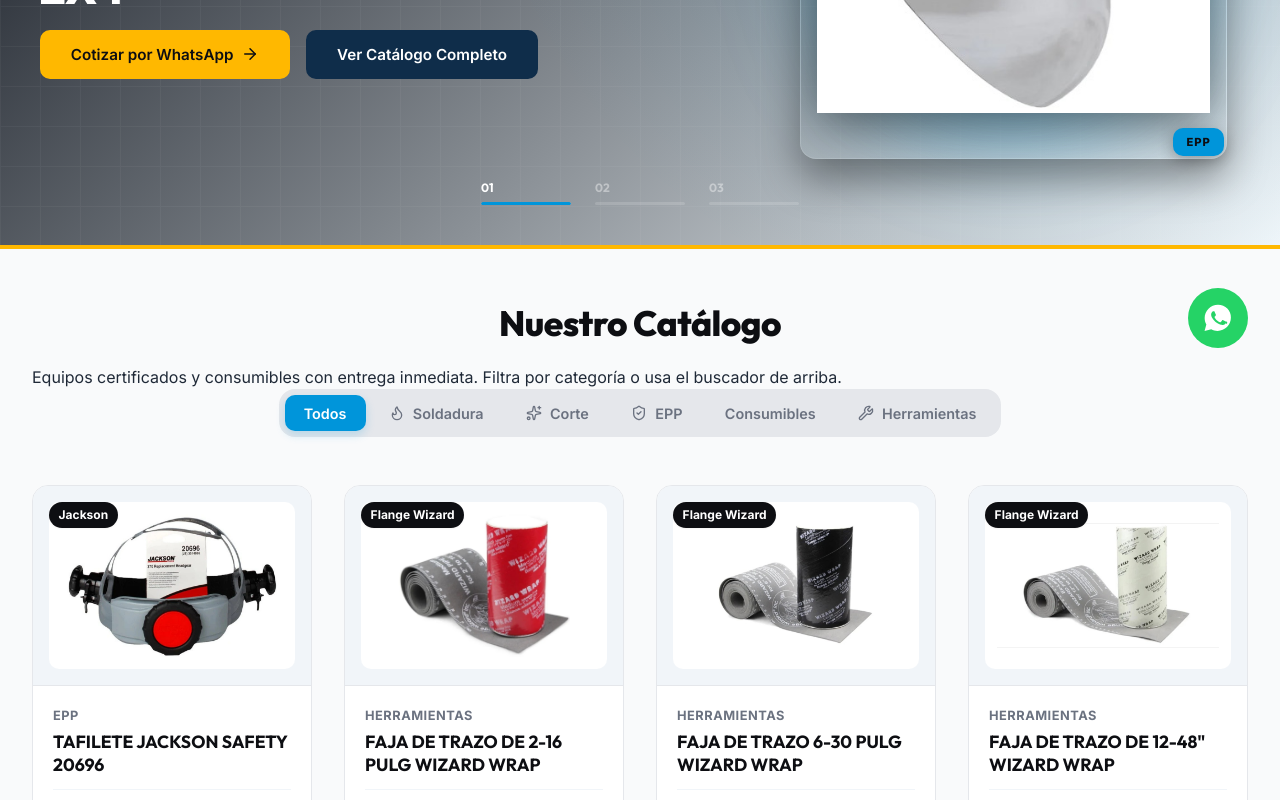
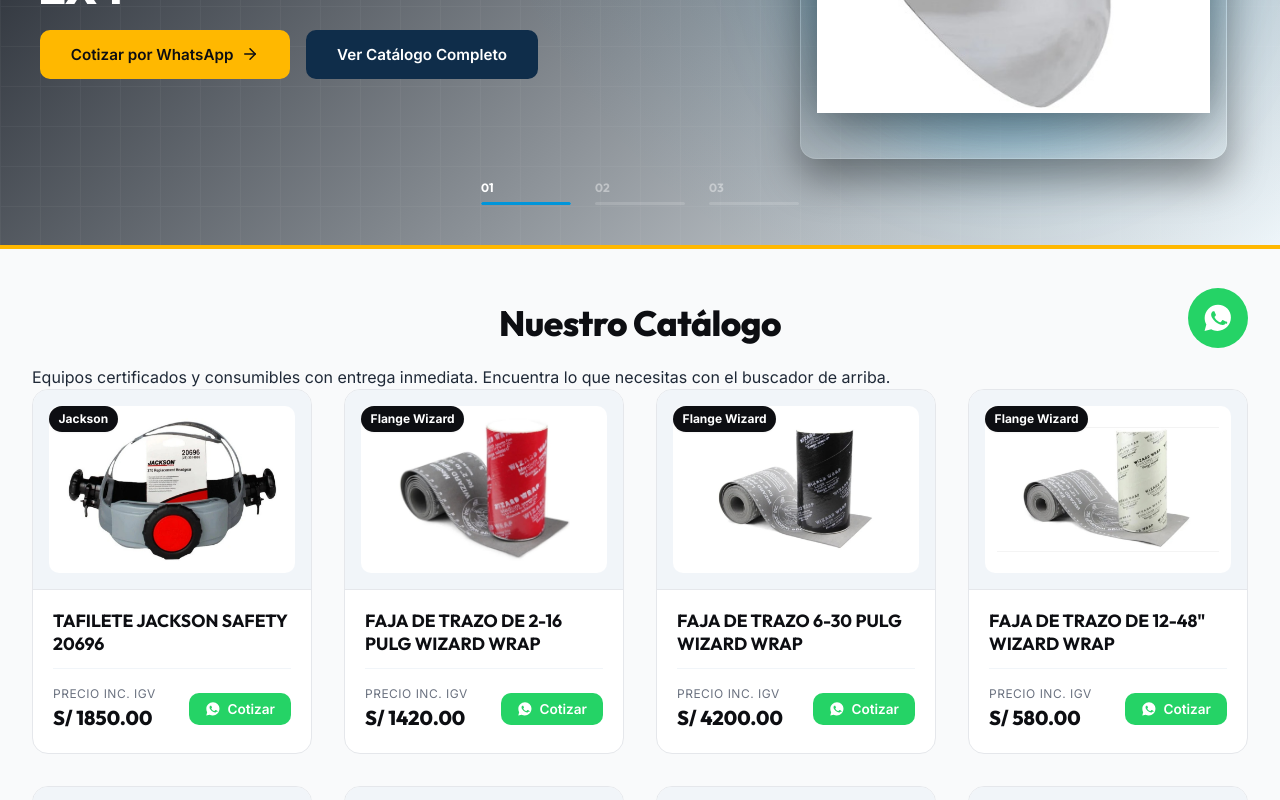
Before and after one commit to michellrq25/still-weld-app, a Next.js app: page / in a window 1280 px wide. Shown: the part 420-1220 px from the top of the page. Built offline with nearby package versions, Linux system fonts and the light colour scheme.

Commit message:
feat: implement CMS integration with Decap CMS, dynamic catalog architecture, and hero section styling

```diff
--- a/add-product.js
+++ b/add-product.js
@@ -34,9 +34,6 @@
     }
 
     const brand = await askQuestion("Marca (ej. ESAB, Indura, Victor): ");
-
-    console.log("\nCategorías válidas: Soldadura, Corte, EPP, Consumibles, Herramientas");
-    const category = await askQuestion("Categoría: ");
 
     const priceInput = await askQuestion("Precio Inc. IGV (ej. 650 o 75.5): ");
     const price = parseFloat(priceInput) || 0;
@@ -80,7 +77,6 @@
     const newProduct = {
       id: nextId,
       name,
-      category: category || "Soldadura",
       brand: brand || "Generico",
       price,
       icon: icon || "Flame"
--- a/public/admin/config.yml
+++ b/public/admin/config.yml
@@ -28,7 +28,6 @@
             fields:
               - { label: "ID", name: "id", widget: "number", value_type: "int" }
               - { label: "Nombre", name: "name", widget: "string" }
-              - { label: "Categoría", name: "category", widget: "select", options: ["Soldadura", "Corte", "EPP", "Consumibles", "Herramientas"] }
               - { label: "Marca", name: "brand", widget: "string" }
               - { label: "Precio Inc. IGV", name: "price", widget: "number", value_type: "float" }
               - { label: "Icono Lucide", name: "icon", widget: "select", options: ["Flame", "Sparkles", "ShieldCheck", "Wrench"] }
--- a/public/products.json
+++ b/public/products.json
@@ -7,8 +7,7 @@
       "stock": 0,
       "icon": "Flame",
       "id": 1,
-      "image": "/images/products/tafilete-jackson-safety-20696.jpeg",
-      "category": "EPP"
+      "image": "/images/products/tafilete-jackson-safety-20696.jpeg"
     },
     {
       "brand": "Flange Wizard",
@@ -17,8 +16,7 @@
       "stock": 5,
       "icon": "Flame",
       "id": 2,
-      "image": "/images/products/faja-de-trazo-de-2-16-pulg-wizard-wrap.jpeg",
-      "category": "Herramientas"
+      "image": "/images/products/faja-de-trazo-de-2-16-pulg-wizard-wrap.jpeg"
     },
     {
       "brand": "Flange Wizard",
@@ -27,8 +25,7 @@
       "stock": 3,
       "icon": "Sparkles",
       "id": 3,
-      "image": "/images/products/faja-de-trazo-6-30-pulg-wizard-wrap.jpeg",
-      "category": "Herramientas"
+      "image": "/images/products/faja-de-trazo-6-30-pulg-wizard-wrap.jpeg"
     },
     {
       "brand": "Flange Wizard",
@@ -37,8 +34,7 @@
       "stock": 12,
       "icon": "ShieldCheck",
       "id": 4,
-      "image": "/images/products/faja-de-trazo-de-12-48-wizard-wrap.jpeg",
-      "category": "Herramientas"
+      "image": "/images/products/faja-de-trazo-de-12-48-wizard-wrap.jpeg"
     },
     {
       "brand": "Tillman",
@@ -47,8 +43,7 @@
       "stock": 25,
       "icon": "ShieldCheck",
       "id": 5,
-      "image": "/images/products/guantes-de-soldar-mig-tig-tilman-1945l.jpeg",
-      "category": "EPP"
+      "image": "/images/products/guantes-de-soldar-mig-tig-tilman-1945l.jpeg"
     },
     {
       "brand": "Trust",
@@ -57,8 +52,7 @@
       "stock": 40,
       "icon": "Flame",
       "id": 6,
-      "image": "/images/products/guantes-de-soldar-mig-smaw-trust-1015l.jpeg",
-      "category": "EPP"
+      "image": "/images/products/guantes-de-soldar-mig-smaw-trust-1015l.jpeg"
     },
     {
       "brand": "TEFUAWE",
@@ -67,8 +61,7 @@
       "stock": 4,
       "icon": "Sparkles",
       "id": 7,
-      "image": "/images/products/mascara-de-soldar-pipeliner-tefuawe-black-flp-2x4.jpeg",
-      "category": "EPP"
+      "image": "/images/products/mascara-de-soldar-pipeliner-tefuawe-black-flp-2x4.jpeg"
     },
     {
       "brand": "TEFUAWE",
@@ -77,8 +70,7 @@
       "stock": 15,
       "icon": "Wrench",
       "id": 8,
-      "image": "/images/products/mascara-de-soldar-pipeliner-tefuawe-green-flp-2x4.jpeg",
-      "category": "EPP"
+      "image": "/images/products/mascara-de-soldar-pipeliner-tefuawe-green-flp-2x4.jpeg"
     },
     {
       "brand": "TEFUAWE",
@@ -87,8 +79,7 @@
       "stock": 2,
       "icon": "Flame",
       "id": 9,
-      "image": "/images/products/mascara-de-soldar-pipeliner-tefuawe-silver-flp-2x4.jpeg",
-      "category": "EPP"
+      "image": "/images/products/mascara-de-soldar-pipeliner-tefuawe-silver-flp-2x4.jpeg"
     },
     {
       "brand": "Sellstrom",
@@ -97,8 +88,7 @@
       "stock": 4,
       "icon": "Flame",
       "id": 10,
-      "image": "/images/products/visor-abatible-sellstrom-s27300.jpeg",
-      "category": "EPP"
+      "image": "/images/products/visor-abatible-sellstrom-s27300.jpeg"
     },
     {
       "brand": "USA PRO TOOLS",
@@ -107,8 +97,7 @@
       "stock": 30,
       "icon": "ShieldCheck",
       "id": 11,
-      "image": "/images/products/rodillera-ultraflex-antideslizante-gris-usa-pro-tools.jpeg",
-      "category": "EPP"
+      "image": "/images/products/rodillera-ultraflex-antideslizante-gris-usa-pro-tools.jpeg"
     },
     {
       "brand": "PROFAX",
@@ -117,8 +106,7 @@
       "stock": 50,
       "icon": "ShieldCheck",
       "id": 12,
-      "image": "/images/products/antorcha-mig-fcaw-profax-m400-116-15.jpeg",
-      "category": "Soldadura"
+      "image": "/images/products/antorcha-mig-fcaw-profax-m400-116-15.jpeg"
     },
     {
       "brand": "STILL WELD",
@@ -127,8 +115,7 @@
       "stock": 20,
       "icon": "Flame",
       "id": 13,
-      "image": "/images/products/fotosencible-bluefilter-mtl-2418-shade-11.jpeg",
-      "category": "EPP"
+      "image": "/images/products/fotosencible-bluefilter-mtl-2418-shade-11.jpeg"
     }
   ]
 }
--- a/src/App.css
+++ b/src/App.css
@@ -459,20 +459,7 @@
   transform: scale(1.06) rotate(-2deg);
 }
 
-.floating-category-badge {
-  position: absolute;
-  bottom: 1rem;
-  right: 1rem;
-  z-index: 3;
-  color: var(--secondary);
-  font-size: 0.7rem;
-  font-weight: 800;
-  text-transform: uppercase;
-  letter-spacing: 1px;
-  padding: 0.35rem 0.85rem;
-  border-radius: var(--radius-md);
-  box-shadow: 0 4px 15px rgba(0,0,0,0.3);
-}
+
 
 /* Flechas del carrusel */
 .carousel-arrow {
@@ -643,48 +630,7 @@
   font-size: 1rem;
 }
 
-/* --- CATEGORIES & TABS --- */
-.category-tabs-container {
-  display: flex;
-  justify-content: center;
-  margin-bottom: 2.5rem;
-  overflow-x: auto;
-  padding-bottom: 0.5rem;
-}
-
-.category-tabs {
-  display: flex;
-  background-color: var(--border-color);
-  padding: 0.35rem;
-  border-radius: var(--radius-lg);
-  gap: 0.25rem;
-}
-
-.tab-btn {
-  background: none;
-  border: none;
-  padding: 0.6rem 1.2rem;
-  border-radius: var(--radius-md);
-  font-size: 0.9rem;
-  font-weight: 600;
-  color: var(--text-muted);
-  cursor: pointer;
-  transition: var(--transition);
-  white-space: nowrap;
-  display: flex;
-  align-items: center;
-  gap: 0.5rem;
-}
-
-.tab-btn:hover {
-  color: var(--secondary);
-}
-
-.tab-btn.active {
-  background-color: var(--brand-blue);
-  color: var(--text-white);
-  box-shadow: 0 4px 10px rgba(0, 149, 218, 0.2);
-}
+
 
 /* --- PRODUCT CATALOG GRID --- */
 .products-grid {
@@ -779,14 +725,7 @@
   flex-grow: 1;
 }
 
-.product-category {
-  font-size: 0.8rem;
-  color: var(--text-muted);
-  text-transform: uppercase;
-  font-weight: 700;
-  margin-bottom: 0.4rem;
-  letter-spacing: 0.5px;
-}
+
 
 .product-name {
   font-family: var(--font-display);
@@ -815,18 +754,21 @@
 .product-price {
   display: flex;
   flex-direction: column;
+  flex-shrink: 0;
 }
 
 .price-label {
   font-size: 0.75rem;
   color: var(--text-muted);
+  white-space: nowrap;
 }
 
 .price-value {
   font-family: var(--font-display);
-  font-size: 1.3rem;
+  font-size: 1.25rem;
   font-weight: 800;
   color: var(--secondary);
+  white-space: nowrap;
 }
 
 .cotizar-btn {
@@ -834,14 +776,16 @@
   /* WhatsApp Green */
   color: var(--text-white);
   border: none;
-  padding: 0.5rem 1.25rem;
+  padding: 0.5rem 1rem;
   border-radius: var(--radius-md);
   display: flex;
   align-items: center;
   justify-content: center;
   font-family: var(--font-sans);
   font-weight: 600;
-  font-size: 0.9rem;
+  font-size: 0.85rem;
+  white-space: nowrap;
+  flex-shrink: 0;
   cursor: pointer;
   transition: var(--transition);
 }
@@ -1818,12 +1762,7 @@
     padding: 0.5rem;
   }
 
-  .floating-category-badge {
-    bottom: 0.75rem;
-    right: 0.75rem;
-    font-size: 0.65rem;
-    padding: 0.3rem 0.75rem;
-  }
+
 
   .carousel-arrow {
     display: none;
--- a/src/components/catalog/CatalogWrapper.jsx
+++ b/src/components/catalog/CatalogWrapper.jsx
@@ -15,8 +15,6 @@
 import { PRODUCTS_PER_PAGE, WHATSAPP_NUMBER_DISPLAY, WHATSAPP_NUMBER, IMAGE_BASE_PATH } from '../../constants';
 
 export default function CatalogWrapper({ initialProducts }) {
-  // Estados principales
-  const [activeCategory, setActiveCategory] = useState('Todos');
   const [searchQuery, setSearchQuery] = useState('');
   const [isReclamacionesOpen, setIsReclamacionesOpen] = useState(false);
   const [visibleCount, setVisibleCount] = useState(PRODUCTS_PER_PAGE);
@@ -62,27 +60,24 @@
     window.open(`https://wa.me/${WHATSAPP_NUMBER}?text=${encodedText}`, '_blank');
   };
 
-  // Resetear la cantidad de productos visibles cuando cambia la categoría o búsqueda
+  // Resetear la cantidad de productos visibles cuando cambia la búsqueda
   useEffect(() => {
     setVisibleCount(PRODUCTS_PER_PAGE);
-  }, [activeCategory, searchQuery]);
+  }, [searchQuery]);
 
   // Manejar el cambio del término de búsqueda y desplazar automáticamente a productos
   const handleSearchChange = (query) => {
     const isFirstChar = searchQuery === '' && query !== '';
     setSearchQuery(query);
-    if (query.trim() !== '') {
-      setActiveCategory('Todos');
-      if (isFirstChar) {
-        scrollSection('productos');
-      }
+    if (query.trim() !== '' && isFirstChar) {
+      scrollSection('productos');
     }
   };
 
   // Filtrado de productos en tiempo real (con normalización y raíces flexibles para español)
   const filteredProducts = useMemo(() => {
     if (!searchQuery.trim()) {
-      return products.filter((product) => activeCategory === 'Todos' || product.category === activeCategory);
+      return products;
     }
 
     const cleanText = (text) => {
@@ -97,28 +92,22 @@
       .split(/\s+/)
       .filter(Boolean)
       .map((term) => {
-        // Quitar sufijos comunes en español de plurales y sustantivos instrumentales/agentes
-        // para extraer la raíz de búsqueda (ej. soldadoras/soldadores/soldadora/soldador -> sold)
+        // Quitar sufijos comunes en español de plurales
         return term.replace(/(adoras|adores|adora|ador|as|es|s)$/g, '');
       })
       .filter((term) => term.length > 0);
 
     return products.filter((product) => {
-      const matchesCategory = activeCategory === 'Todos' || product.category === activeCategory;
-
       const productFields = [
         product.name,
-        product.brand,
-        product.category
+        product.brand
       ].map(cleanText);
 
-      const matchesSearch = queryTerms.every((term) =>
+      return queryTerms.every((term) =>
         productFields.some((field) => field.includes(term))
       );
-
-      return matchesCategory && matchesSearch;
     });
-  }, [products, activeCategory, searchQuery]);
+  }, [products, searchQuery]);
 
   const scrollSection = (id) => {
     const element = document.getElementById(id);
@@ -143,8 +132,6 @@
 
       <main className="main-content">
         <ProductsCatalog
-          activeCategory={activeCategory}
-          setActiveCategory={setActiveCategory}
           loading={false}
           filteredProducts={filteredProducts}
           visibleCount={visibleCount}
@@ -163,7 +150,6 @@
 
       <Footer
         whatsappNumberDisplay={WHATSAPP_NUMBER_DISPLAY}
-        setActiveCategory={setActiveCategory}
         scrollSection={scrollSection}
         setIsReclamacionesOpen={setIsReclamacionesOpen}
       />
--- a/src/components/catalog/ProductCard.jsx
+++ b/src/components/catalog/ProductCard.jsx
@@ -26,11 +26,7 @@
           />
         ) : (
           <div className="product-image-placeholder">
-            {product.category === 'Soldadura' && <Flame size={48} strokeWidth={1.5} />}
-            {product.category === 'Corte' && <Sparkles size={48} strokeWidth={1.5} />}
-            {product.category === 'EPP' && <ShieldCheck size={48} strokeWidth={1.5} />}
-            {product.category === 'Consumibles' && <Flame size={48} strokeWidth={1.5} style={{ opacity: 0.7 }} />}
-            {product.category === 'Herramientas' && <Wrench size={48} strokeWidth={1.5} />}
+            <Flame size={48} strokeWidth={1.5} />
             <span style={{ fontSize: '0.85rem', fontWeight: 600, color: 'var(--text-muted)' }}>
               FOTO REFERENCIAL {product.brand}
             </span>
@@ -39,7 +35,6 @@
       </div>
 
       <div className="product-info">
-        <span className="product-category">{product.category}</span>
         <h3 className="product-name">{product.name}</h3>
         <div className="product-footer">
           <div className="product-price">
@@ -61,7 +56,7 @@
             >
               <path d="M12.004 2C6.48 2 2 6.48 2 12.004c0 1.76.46 3.42 1.26 4.89l-1.34 4.9 5.02-1.32c1.42.77 3.03 1.21 4.74 1.21 5.52 0 10-4.48 10-10C22.004 6.48 17.524 2 12.004 2zm5.72 13.9c-.24.68-1.38 1.25-1.92 1.31-.49.05-.98.24-3.14-.62-2.77-1.1-4.56-3.95-4.7-4.14-.14-.19-1.12-1.5-1.12-2.86 0-1.36.7-2.02.95-2.29.2-.23.54-.34.85-.34.1 0 .2 0 .29.01.27.01.41.03.59.45.22.54.77 1.88.84 2.02.07.14.12.31.02.51-.1.2-.15.31-.3.49-.15.17-.31.39-.45.52-.16.15-.33.32-.14.65.19.32.85 1.4 1.82 2.27.97.87 1.79 1.14 2.1 1.27.31.13.5.11.69-.1.19-.22.82-.95 1.04-1.28.22-.33.44-.28.75-.17.31.11 1.96.93 2.3 1.1.34.17.57.25.65.39.08.14.08.82-.16 1.5z" />
             </svg>
-            <span>Cotizar<span className="btn-mobile-only"> producto</span></span>
+            Cotizar
           </button>
         </div>
       </div>
--- a/src/components/catalog/ProductsCatalog.jsx
+++ b/src/components/catalog/ProductsCatalog.jsx
@@ -1,11 +1,7 @@
-import { Flame, Sparkles, ShieldCheck, Wrench, ShieldAlert } from 'lucide-react'
+import { ShieldAlert } from 'lucide-react'
 import ProductCard from './ProductCard'
 
-import { CATEGORIES } from '../../constants'
-
 export default function ProductsCatalog({
-  activeCategory,
-  setActiveCategory,
   loading,
   filteredProducts,
   visibleCount,
@@ -19,27 +15,8 @@
       <div className="section-header">
         <h2 className="section-title">Nuestro Catálogo</h2>
         <p className="section-desc">
-          Equipos certificados y consumibles con entrega inmediata. Filtra por categoría o usa el buscador de arriba.
+          Equipos certificados y consumibles con entrega inmediata. Encuentra lo que necesitas con el buscador de arriba.
         </p>
-      </div>
-
-      {/* Pestañas de Categoría */}
-      <div className="category-tabs-container">
-        <div className="category-tabs">
-          {CATEGORIES.map((cat) => (
-            <button
-              key={cat}
-              className={`tab-btn ${activeCategory === cat ? 'active' : ''}`}
-              onClick={() => setActiveCategory(cat)}
-            >
-              {cat === 'Soldadura' && <Flame size={16} />}
-              {cat === 'Corte' && <Sparkles size={16} />}
-              {cat === 'EPP' && <ShieldCheck size={16} />}
-              {cat === 'Herramientas' && <Wrench size={16} />}
-              {cat}
-            </button>
-          ))}
-        </div>
       </div>
 
       {/* Grilla de Productos */}
@@ -62,7 +39,7 @@
           <div className="no-results">
             <ShieldAlert className="no-results-icon" size={48} />
             <h3>No encontramos productos</h3>
-            <p>Prueba buscando con otros términos o seleccionando otra categoría.</p>
+            <p>Prueba buscando con otros términos.</p>
           </div>
         )}
       </div>
--- a/src/components/layout/Header.jsx
+++ b/src/components/layout/Header.jsx
@@ -25,7 +25,7 @@
           <Search className="search-icon" size={18} />
           <input
             type="text"
-            placeholder="Buscar soldadoras, EPP, marcas (ESAB, Indura...)"
+            placeholder="Buscar por nombre o marca"
             className="search-input"
             value={searchQuery}
             onChange={(e) => setSearchQuery(e.target.value)}
--- a/src/components/sections/HeroSection.jsx
+++ b/src/components/sections/HeroSection.jsx
@@ -80,8 +80,8 @@
             ? product.image
             : `${IMAGE_BASE_PATH}/${product.image}`;
 
-          // Usar etiqueta/tag dinámico según categoría si no tiene uno definido
-          const productTag = product.tag || (product.category === 'EPP' ? 'Seguridad y EPP' : 'Equipamiento Industrial');
+          // Usar etiqueta/tag dinámico
+          const productTag = product.tag || 'Equipamiento Industrial';
 
           return (
             <div
@@ -131,11 +131,6 @@
                       loading="eager"
                     />
                   </div>
-
-                  {/* Badge de categoría flotante sobre la imagen */}
-                  <div className="floating-category-badge" style={{ backgroundColor: product.themeColor }}>
-                    {product.category}
-                  </div>
                 </div>
               </div>
             </div>
--- a/src/constants.js
+++ b/src/constants.js
@@ -12,8 +12,7 @@
 // Ruta base pública donde se almacenan las fotos reales de los productos
 export const IMAGE_BASE_PATH = '/images/products';
 
-// Categorías del catálogo de la tienda
-export const CATEGORIES = ['Todos', 'Soldadura', 'Corte', 'EPP', 'Consumibles', 'Herramientas'];
+
 
 // Umbral de stock para mostrar alerta de pocas unidades
 export const STOCK_ALERT_THRESHOLD = 3;
```
Also changed, not shown: src/components/layout/Footer.jsx (+0 -17 lines).
